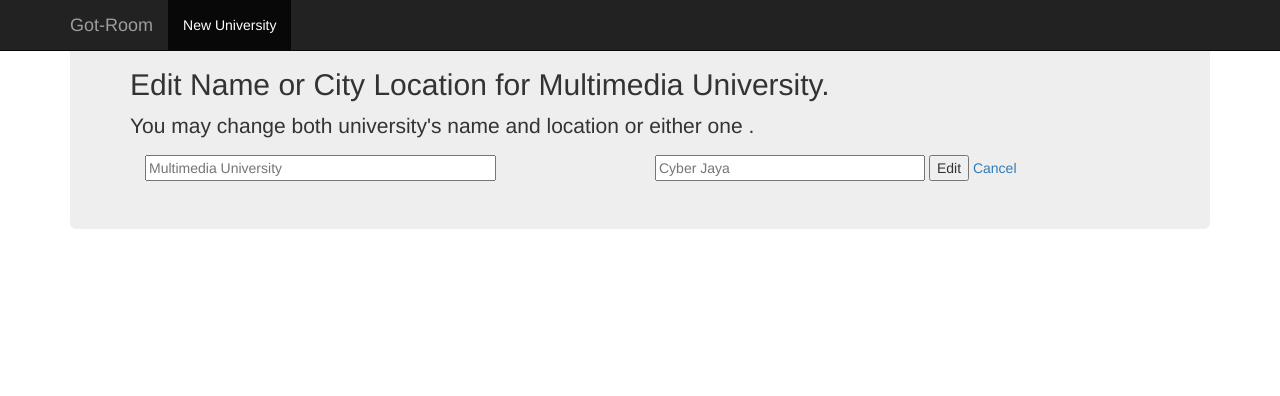
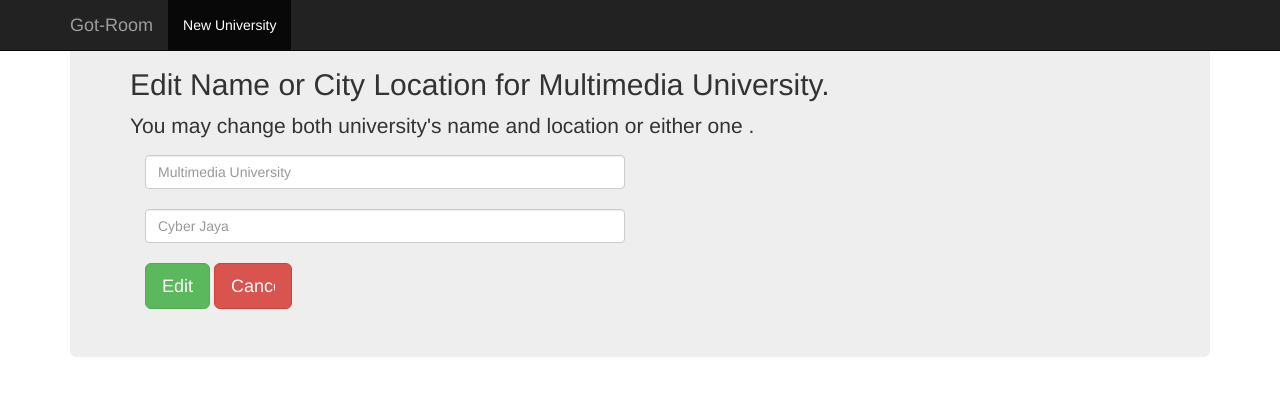
Before and after one commit to CruzanCaramele/FlaskApp, a Flask app: page /university/1/edit/ in a window 1280 px wide. Shown: the top 396 px of the page. Run offline with Flask 2, Linux system fonts and the light colour scheme; some libraries are stand-ins or nearby versions.

Commit message:
Edit form input fields by adding more styles and changing layout of the form, add buttons for posting changes and cancelling edit or add operations of universities

```diff
--- a/templates/edituni.html
+++ b/templates/edituni.html
@@ -40,15 +40,19 @@
 		<div class="container">
 			<div class="row">
 				<div class="col-md-6">
-					<input type="text" size="40" name="newEditedName" placeholder="{{university.name}}">
-				</div>
-
-				<div class="col-md-6">
-					<input type="text" size="30" name="newEditedCity" placeholder="{{university.city}}">
-					<input type="submit" value="Edit">
-					<a href="{{url_for('showUniversities')}}">Cancel</a>
+					<input type="text" class="form-control" size="40" name="newEditedName" placeholder="{{university.name}}">
 				</div>
 			</div>
+				</br>
+			<div class="row">
+				<div class="col-md-6">
+					<input type="text" class="form-control" size="30" name="newEditedCity" placeholder="{{university.city}}">
+					</br>
+					<input type="submit" value="Edit" class="btn btn-success btn-lg" role="button">
+					<a href="{{url_for('showUniversities')}}" ><input type="url" value="Cancel"  size="2" class="btn btn-danger btn-lg" role="button"></a>
+				</div>
+			</div>
+
 		</div>
 	</form>
 
```
Also changed, not shown: templates/newuni.html (+10 -4 lines).
